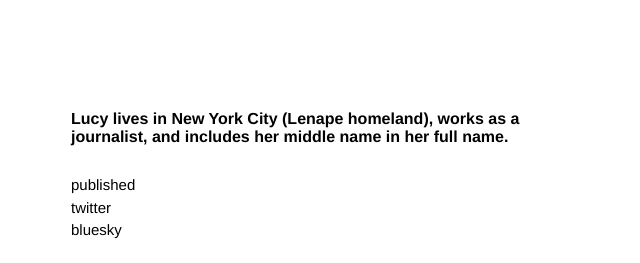
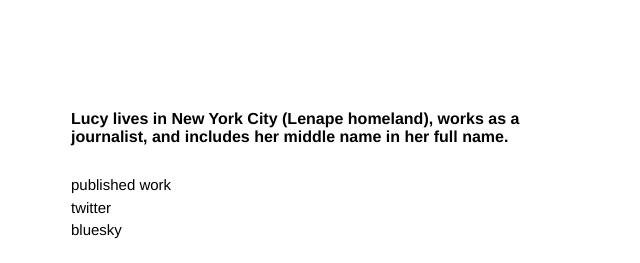
Before and after one commit to lucydeanstockton/lucydeanstockton, a plain HTML site: page grid learn.html in a window 1280 px wide. Shown: the top 263 px of the page, 587-1227 px from the left. Drawn offline with Linux system fonts and the light colour scheme.

Commit message:
Update grid learn.html
typo

```diff
--- a/grid learn.html
+++ b/grid learn.html
@@ -32,7 +32,7 @@
                 <h1>Lucy lives in New York City (Lenape homeland), works as a journalist, and includes her middle name in her full name.
                 </h1><br/>
                 <div class="outside-links">
-                    <a href="https://muckrack.com/lucy-stockton">published</a> <br/>
+                    <a href="https://muckrack.com/lucy-stockton">published work</a> <br/>
                     <a href="https://twitter.com/lucydstockton">twitter</a> <br/>
                     <a href="https://bsky.app/profile/lucydeanstockton.bsky.social">bluesky</a><br/>
                     <br/>
```
